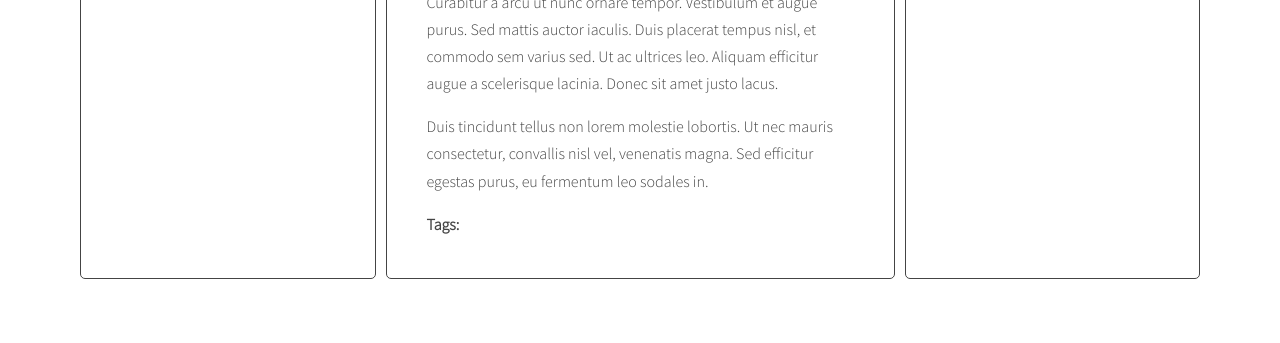
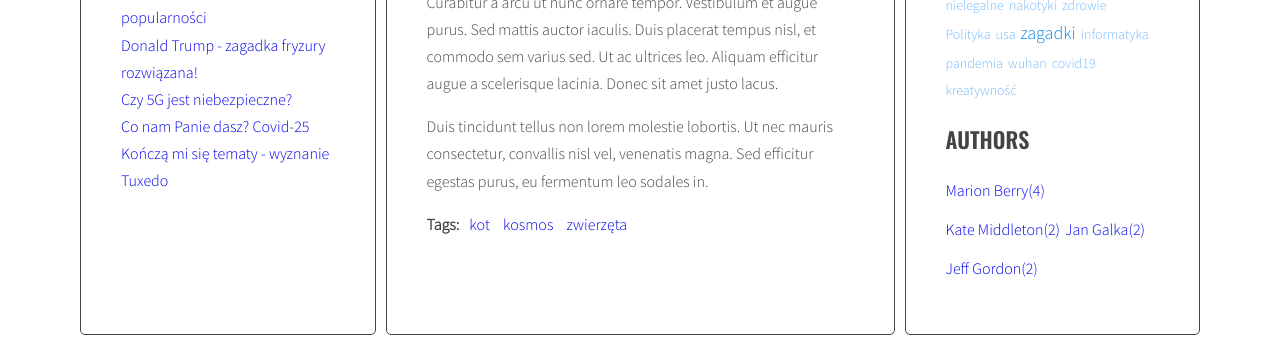
Before and after one commit to villemo90/javascript-blog, a website: page index.html in a window 1280 px wide. Shown: the part 517-860 px from the top of the page. Before the commit the page ends 804 px from the top, so only its background shows below. Drawn offline with nearby package versions, Linux system fonts and the light colour scheme.

Commit message:
Add Handelbar tag link template

```diff
--- a/js/script.js
+++ b/js/script.js
@@ -4,7 +4,7 @@
 
 const templates = {
   articleLink: Handlebars.compile(document.querySelector('#template-article-link').innerHTML),
-  tagLink: Handelbars.compile(document.querySelector('#template-tag-link').innerHTML),
+  tagLink: Handlebars.compile(document.querySelector('#template-tag-link').innerHTML),
 }
 
 function titleClickHandler(event){
```
Also changed, not shown: index.html (+1 -1 lines).
